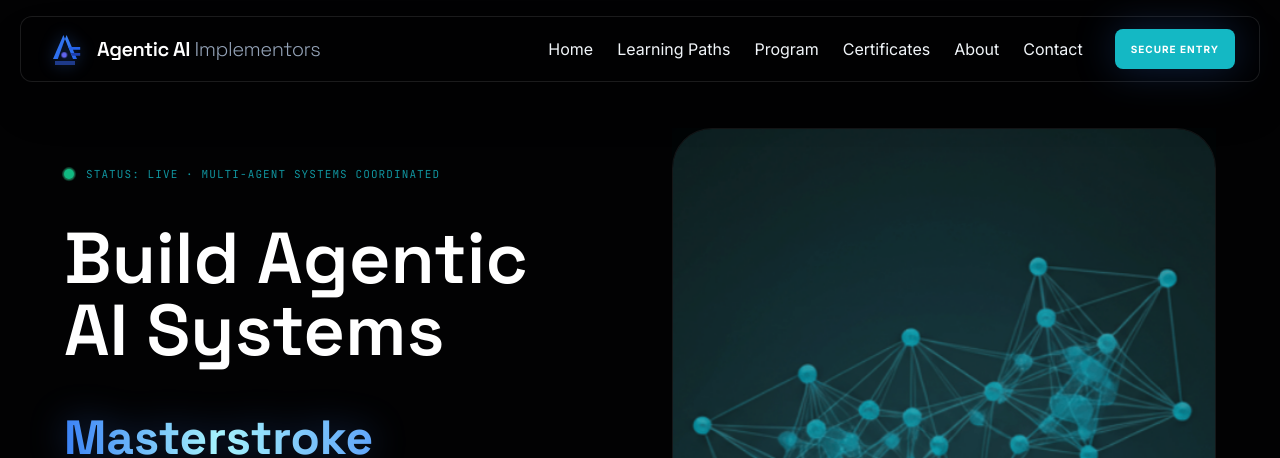
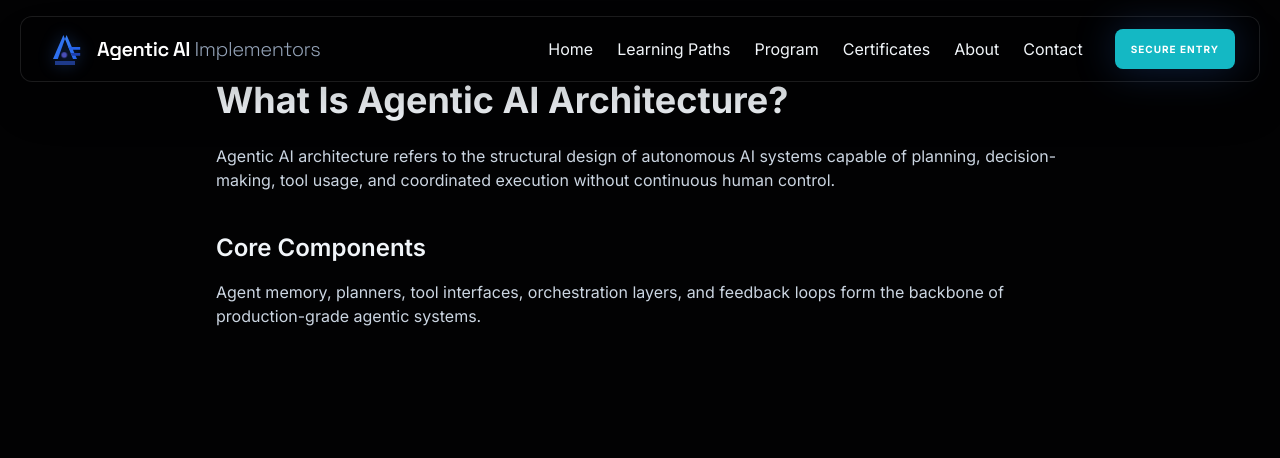
Before and after one commit to agenticautomation1-source/agenticaiimplementor_website, a React (Vite) app: page /blog/what-is-agentic-ai-architecture in a window 1280 px wide. Before the commit this address led to /. Shown: the top 458 px of the page. Built offline with nearby package versions, Linux system fonts and the light colour scheme; no server answers.

Commit message:
SEO-blog posts

```diff
--- a/src/App.tsx
+++ b/src/App.tsx
@@ -1,3 +1,4 @@
+import WhatIsAgenticAIArchitecture from "./pages/blog/WhatIsAgenticAIArchitecture";
 import LMS from "./pages/LMS";
 import VerifyCertificate from "./pages/VerifyCertificate";
 import SampleCertificate from "./pages/SampleCertificate";
@@ -111,11 +112,15 @@ const App: React.FC = () => {
           <Route path="/contact" element={<Contact />} />
 		  <Route path="/sample-certificate" element={<SampleCertificate />} />
 		  <Route path="/verify/:id" element={<VerifyCertificate />} />
+
+		  <Route path="/blog/what-is-agentic-ai-architecture" element={<WhatIsAgenticAIArchitecture />}/>
+
           {/* TEST */}
           <Route path="/test-auth" element={<TestAuth />} />
 
           {/* FALLBACK */}
           <Route path="*" element={<Navigate to="/" replace />} />
+
         </Routes>
       </main>
 
--- /dev/null
+++ b/src/pages/blog/WhatIsAgenticAIArchitecture.tsx
@@ -0,0 +1,27 @@
+import React from "react";
+
+const WhatIsAgenticAIArchitecture: React.FC = () => {
+  return (
+    <div className="max-w-4xl mx-auto px-6 py-20">
+      <h1 className="text-4xl font-bold mb-6">
+        What Is Agentic AI Architecture?
+      </h1>
+
+      <p className="text-slate-300 mb-6">
+        Agentic AI architecture refers to the structural design of autonomous
+        AI systems capable of planning, decision-making, tool usage, and
+        coordinated execution without continuous human control.
+      </p>
+
+      <h2 className="text-2xl font-semibold mt-10 mb-4">
+        Core Components
+      </h2>
+      <p className="text-slate-300">
+        Agent memory, planners, tool interfaces, orchestration layers, and
+        feedback loops form the backbone of production-grade agentic systems.
+      </p>
+    </div>
+  );
+};
+
+export default WhatIsAgenticAIArchitecture;
```
Also changed, not shown: src/pages/blog/BlogIndex.tsx (added), src/pages/blog/BlogPost.tsx (added).
